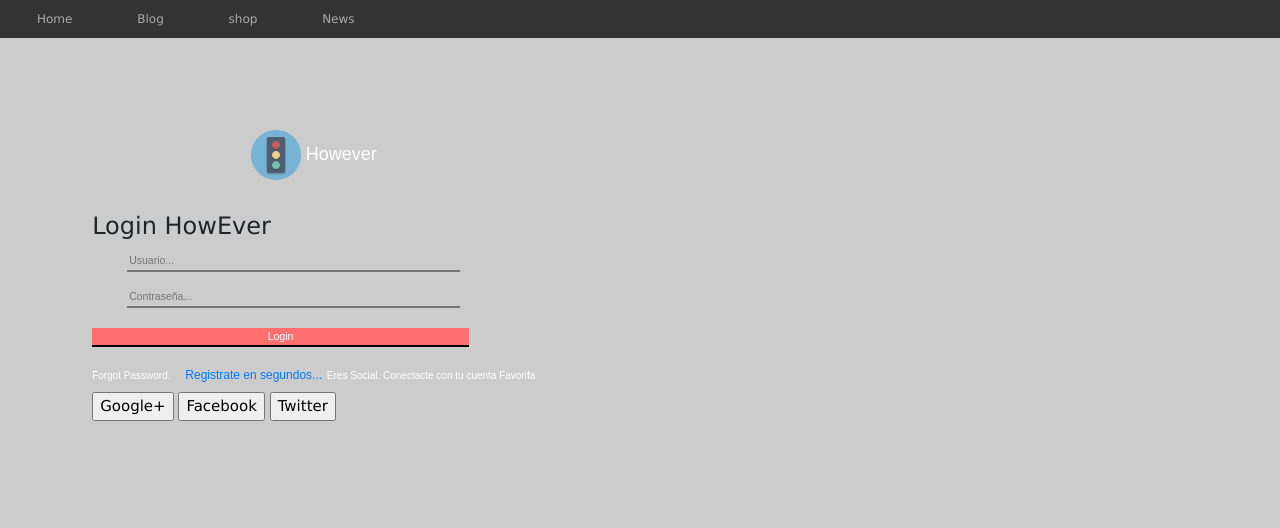
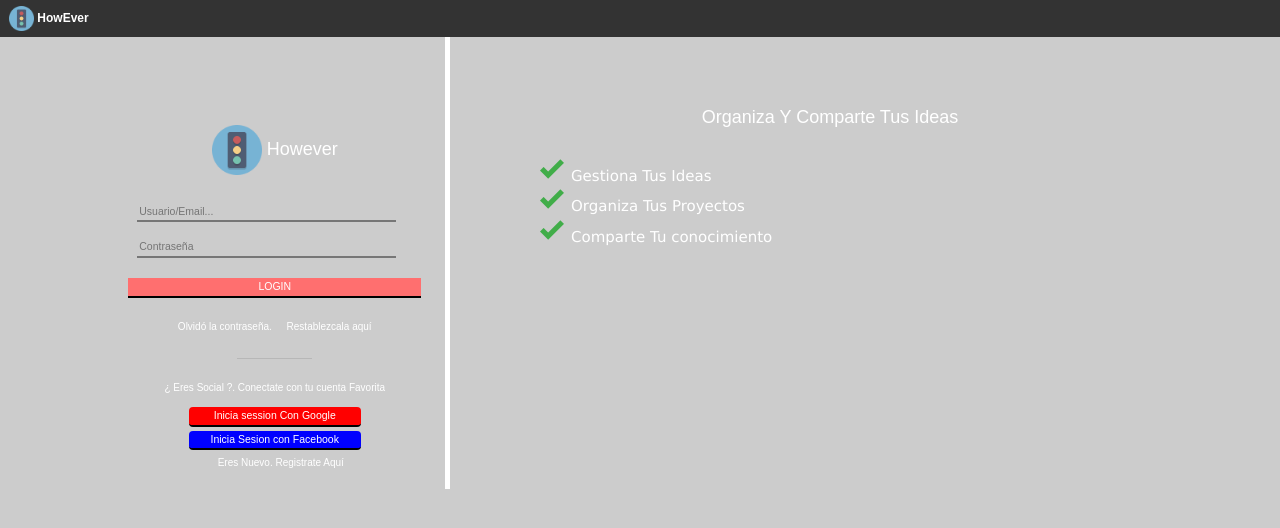
Before and after one commit to benauca/however, a website: page howEverJS/src/login.html in a window 1280 px wide. Drawn offline with nearby package versions, Linux system fonts and the light colour scheme; grey boxes are pictures that could not be loaded.

Commit message:
2: Login De Usuario
Task-Url: http://github.com/benauca/however/issues/issue/2

```diff
--- a/howEverJS/src/css/hwrStyles.css
+++ b/howEverJS/src/css/hwrStyles.css
@@ -85,7 +85,7 @@ label.label-login {
 a.label-login {
 	font-family: 'Montserrat', sans-serif;
 	font-size: 10px;
-	text-align: center;
+	text-align: left;
 	color: white;
 }
 
--- a/howEverJS/src/login.html
+++ b/howEverJS/src/login.html
@@ -19,56 +19,63 @@
 <body bgcolor="#FFFFFFF">
 	<header>
 		<ul>
-			<li><a href="home.html">Home</a>
-				<ul>
-					<li><a href="presentation.html">presentation</a></li>
-					<li><a href="contact.html">contact</a></li>
-				</ul></li>
-			<li><a href="blog.html">Blog</a></li>
-			<li><a href="shop.html">shop</a>
-				<ul>
-					<li><a href="candy.html">candy</a></li>
-					<li><a href="chocolate.html">chocolate</a></li>
-					<li><a href="icecream.html">ice cream</a></li>
-				</ul></li>
-			<li><a href="news.html">News</a></li>
+			<li><a href="index.html" id="however"><img alt=""
+					src="login/howEver2.png" id="logo" /> HowEver</a></li>
 		</ul>
 	</header>
 	<div class="container">
 		<div class="row">
-			<div class="col-mx-6">
+			<section class="col-md-4 sect-login form-login">
 				<form class="form-login" action="index.html">
 					<span><h2 class="login">
 							<img src="login/howEver2.png" height="50px" width="50px" />
 							However
 						</h2></span>
-					<fieldset>
-						<legend> Login HowEver</legend>
+					<div id="center" class="form-group">
 						<div class="form-group">
 							<input class="form-login" id="user" type="text"
-								placeholder="Usuario..." />
+								placeholder="Usuario/Email..." />
 						</div>
 						<div class="form-group">
-							<input class="form-login" id="pass" type="password"
-								placeholder="Contraseña..." />
+							<input class="form-login" type="password" id="password"
+								ng-model="password" placeholder="Contraseña" />
 						</div>
-						<div class="form-group">
-							<input class="form-register" type="button" value="Login" />
+						<div id="center" class="form-group">
+							<input type="button" class="form-register" value="LOGIN" />
 						</div>
-					</fieldset>
-					<label class="label-login">Forgot Password. <a
-						href="register.html"> Registrate en segundos...</a></label>
-					<label class="label-login">Eres Social. Conectacte con tu cuenta Favorifa</label>
-					<div class="col-mx-2">
-							<input type="button" id="btnGoogle" name="btnGoogle"
-								value="Google+" /> <input type="button" id="btnFcb"
-								name="btnFcb" value="Facebook" /> <input type="button"
-								id="btnTwt" name="btnTwt" value="Twitter" />
+
+						<label class="label-login">Olvidó la contraseña. <a
+							class="label-login" href=""> Restablezcala aquí</a>
+						</label>
+						<hr id="separator" />
+
+						<label class="label-login"> ¿ Eres Social ?. <span> Conectate con tu cuenta Favorita</span>
+						</label>
+						<div id="center">
+							<button type="button" class="google">
+								<span>Inicia session Con Google</span>
+							</button>
 						</div>
+
+						<div id="center">
+							<button type="button" class="facebook">
+								<span>Inicia Sesion con Facebook</span>
+							</button>
+						</div>
+						<a href="register.html" class="label-login">Eres Nuevo.
+							Registrate Aquí</a>
+
+					</div>
 				</form>
-			</div>
-			<div class="col-mx-6"
-				style="background-image: url('startup-photos.jpg');"></div>
+			</section>
+			<article class="col-md-8">
+				<h2 class="login">Organiza Y Comparte Tus Ideas</h2>
+				<ul>
+					<li>Gestiona Tus Ideas</li>
+					<li>Organiza Tus Proyectos</li>
+					<li>Comparte Tu conocimiento</li>
+				</ul>
+			</article>
 		</div>
 	</div>
 </body>
```
